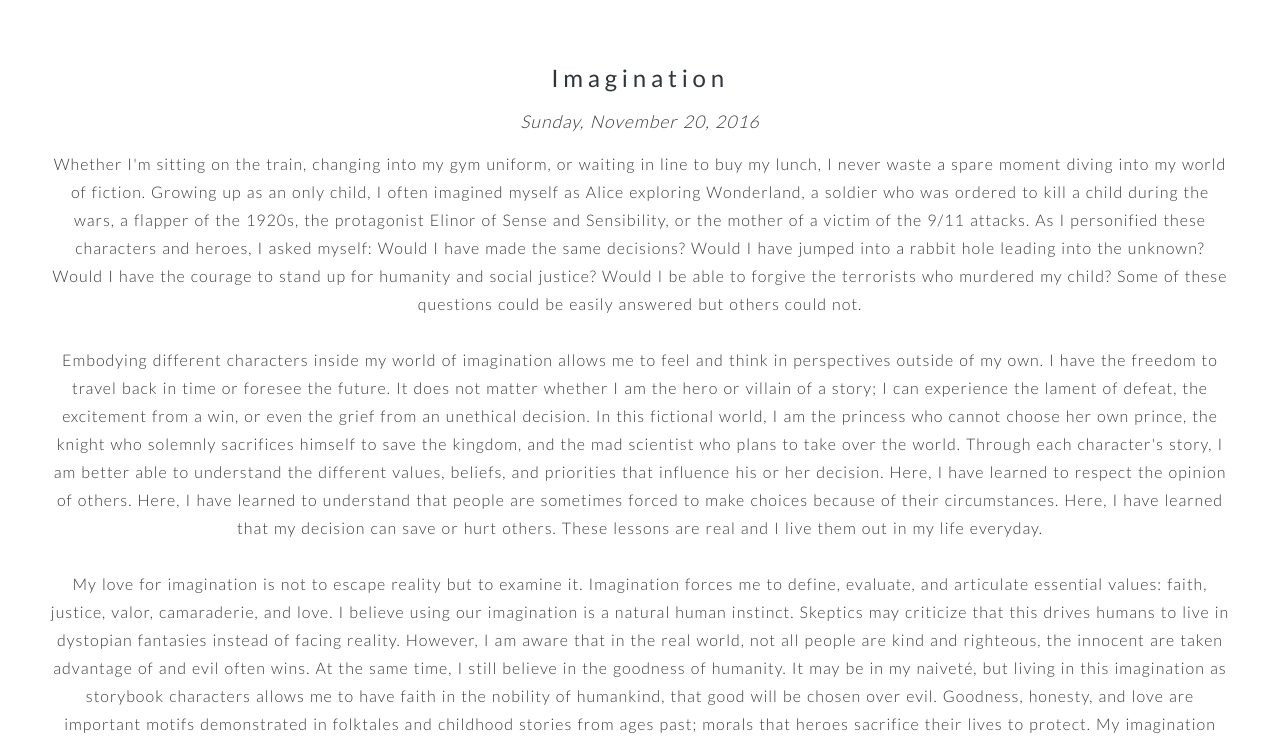
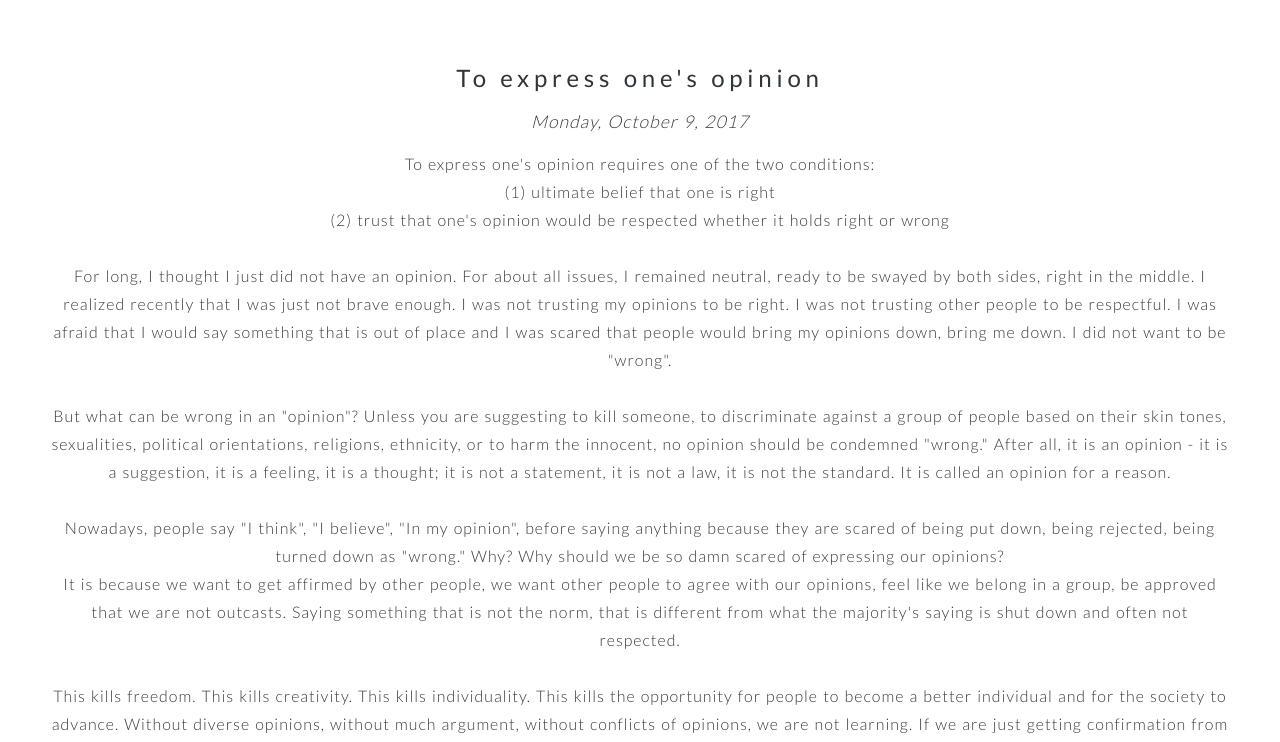
Before and after one commit to jungwonshin98/JungwonShin, a plain HTML site: page blog.html in a window 1280 px wide. Shown: the part 338-1080 px from the top of the page. Drawn offline with Linux system fonts and the light colour scheme.

Commit message:
Another blog post
Blog post

```diff
--- a/blog.html
+++ b/blog.html
@@ -36,6 +36,51 @@
 
   <h1>Blog</h1>
   <br>
+
+  <article>
+    <section>
+      <h2>To express one's opinion</h2>
+      <!-- my own writing piece  -->
+      <h3><em>Monday, October 9, 2017</em></h3>
+      <p> To express one's opinion requires one of the two conditions: <br>
+        (1) ultimate belief that one is right<br>
+        (2) trust that one's opinion would be respected whether it holds right or wrong
+        <br>
+        <br>
+        For long, I thought I just did not have an opinion. For about all issues, I remained neutral, ready to be swayed by both sides, right in the middle. I realized recently that I was just not brave enough. I was not trusting my opinions to be right. I was not trusting other people to be respectful.
+        I was afraid that I would say something that is out of place and I was scared that people would bring my opinions down, bring me down. I did not want to be "wrong".
+        <br>
+        <br>
+        But what can be wrong in an "opinion"? Unless you are suggesting to kill someone, to discriminate against a group of people based on their skin tones, sexualities, political orientations, religions, ethnicity, or to harm the innocent, no opinion should be condemned "wrong."
+        After all, it is an opinion - it is a suggestion, it is a feeling, it is a thought; it is not a statement, it is not a law, it is not the standard. It is called an opinion for a reason.
+        <br>
+        <br>
+        Nowadays, people say "I think", "I believe", "In my opinion", before saying anything because they are scared of being put down, being rejected, being turned down as "wrong."
+        Why? Why should we be so damn scared of expressing our opinions?
+        <br>
+        It is because we want to get affirmed by other people, we want other people to agree with our opinions, feel like we belong in a group, be approved that we are not outcasts.
+        Saying something that is not the norm, that is different from what the majority's saying is shut down and often not respected.
+        <br>
+        <br>
+        This kills freedom. This kills creativity. This kills individuality. This kills the opportunity for people to become a better individual and for the society to advance.
+        Without diverse opinions, without much argument, without conflicts of opinions, we are not learning. If we are just getting confirmation from each other, we cannot grow.
+
+        <br>
+        <br>
+        At least for me, I want someone to say "No, I think differently. My opinion is …" I want someone to disprove me, of course with valid reason, and start a conversation - tell me why they think differently. I want constructive criticisms.
+        I want conflicting viewpoints for me to think about, to reflect.
+        <br>
+        <br>
+        If open space where everyone's opinions is respected is the optimal learning atmosphere, how can we as a society create and provide such place for all?
+
+        Voicing one's opinion is hard. It is taking a risk to be wrong, to be put down. In an ideal society, anyone should be able to voice one's stance whether it is politically, socially different from the standard and still be respected.
+      </p>
+    </section>
+  </article>
+
+
+
+
   <article>
     <section>
       <h2>Imagination</h2>
```
Also changed, not shown: contact.html (+1 -1 lines). Lines whose indentation alone changed are shown as unchanged.
